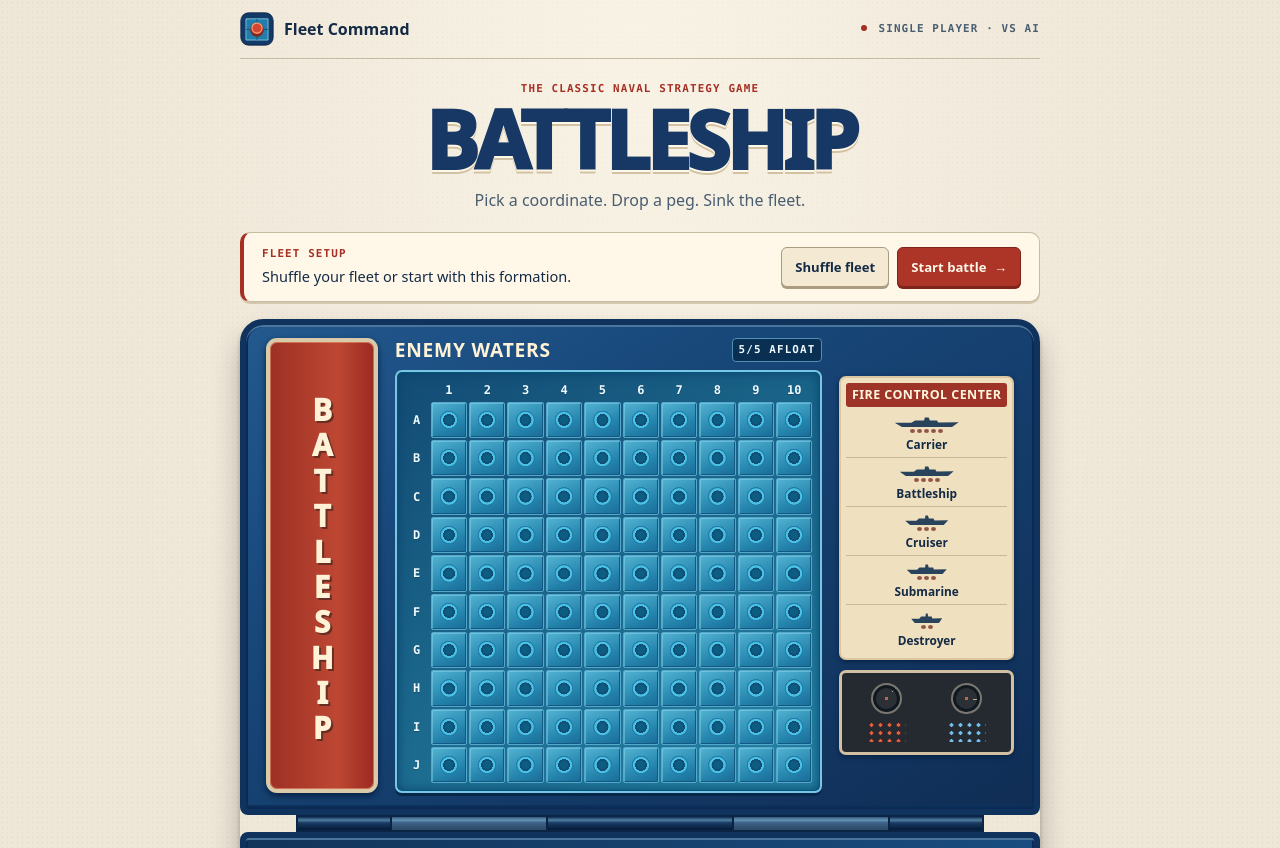
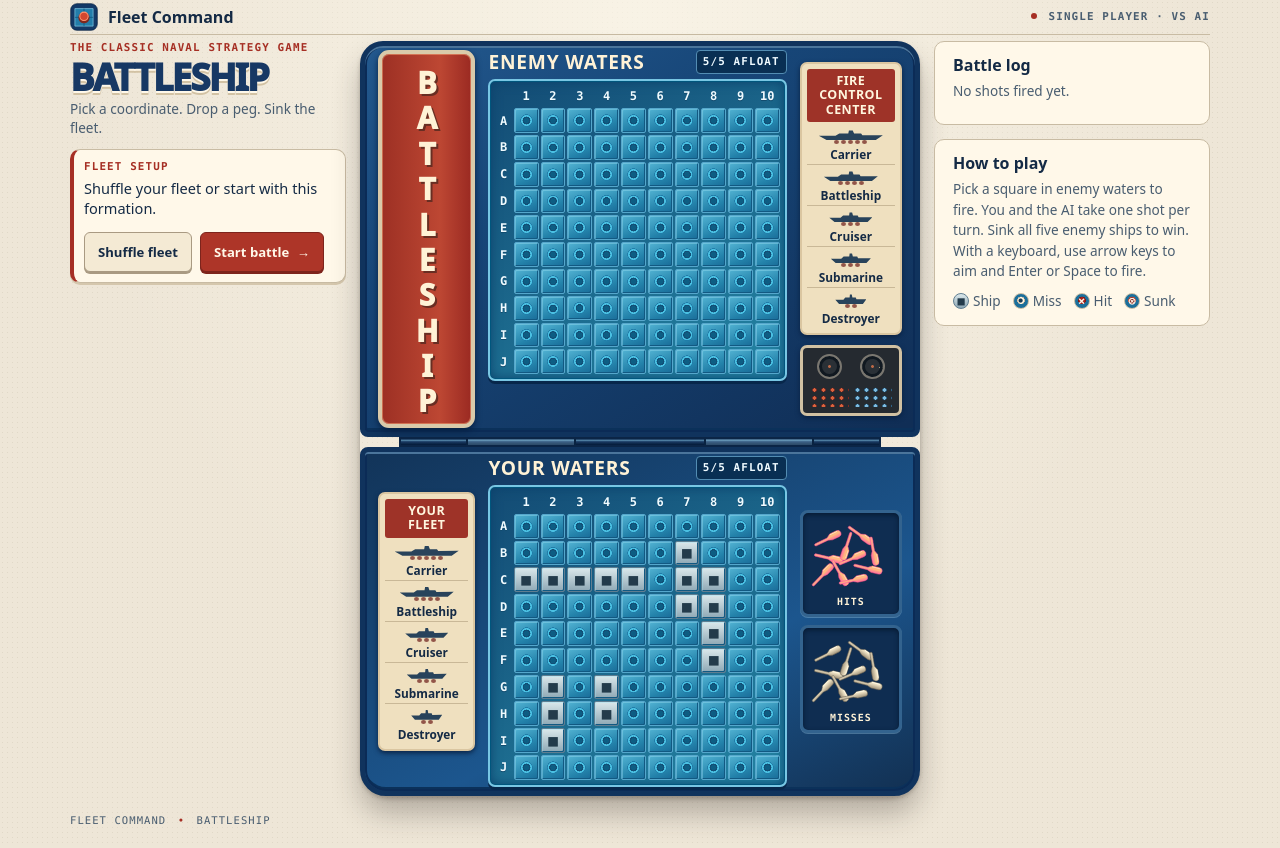
Before and after one commit to Zachstrick/Cognition-Battle-Ship-ZS, a plain HTML site: page index.html in a window 1280 px wide. Shown: the top 848 px of the page. Drawn offline with Linux system fonts and the light colour scheme.

Commit message:
Fit both Battleship boards on a desktop screen (#7)
* Fit the Battleship case on desktop screens

Co-Authored-By: Devin AI <158243242+devin-ai-integration[bot]@users.noreply.github.com>

* Fit the full case on short laptop screens

Co-Authored-By: Devin AI <158243242+devin-ai-integration[bot]@users.noreply.github.com>

---------

Co-authored-by: zachstricker65 <zachstricker65@gmail.com>
Co-authored-by: Devin AI <158243242+devin-ai-integration[bot]@users.noreply.github.com>

```diff
--- a/index.html
+++ b/index.html
@@ -7,7 +7,7 @@
     <meta name="description" content="Play classic Battleship against a tactical computer opponent. No account required.">
     <title>Battleship — Fleet Command</title>
     <link rel="icon" href="./mark.svg?v=5" type="image/svg+xml">
-    <link rel="stylesheet" href="./style.css?v=5">
+    <link rel="stylesheet" href="./style.css?v=6">
     <script type="module" src="./app.mjs?v=4"></script>
   </head>
   <body>
--- a/style.css
+++ b/style.css
@@ -437,6 +437,56 @@ h1 {
 .footer { padding-block: 18px; font: 0.66rem var(--mono); text-transform: uppercase; letter-spacing: 0.1em; color: var(--muted); }
 .footer span { color: var(--accent); padding-inline: 4px; }
 
+@media (width > 600px) {
+  .frame { width: min(100% - 32px, clamp(35rem, 84svh - 12.5rem, 44rem)); }
+  .masthead { padding-block: 4px; }
+  .hero {
+    display: grid;
+    grid-template-columns: auto minmax(0, max-content);
+    justify-content: center;
+    align-items: end;
+    column-gap: 16px;
+    padding-block: 7px;
+    text-align: left;
+  }
+  .hero .eyebrow { grid-area: 1 / 2; }
+  .hero h1 { grid-area: 1 / 1 / span 2; align-self: center; margin: 0; font-size: 2.65rem; }
+  .lede { grid-area: 2 / 2; align-self: start; margin: 2px 0 0; font-size: 0.85rem; }
+  .command { padding-block: 6px; margin-bottom: 8px; }
+  .sector {
+    grid-template-columns: minmax(0, 0.8fr) minmax(0, 2.45fr) minmax(0, 0.84fr);
+    gap: 13px;
+    padding: 4px 13px;
+    border-width: 5px;
+  }
+  .sector-head { margin-bottom: 5px; }
+  .case-hinge { height: 10px; }
+  .board { padding: 5px; }
+  .fleet li { gap: 2px; padding-block: 2px; }
+  .pips { padding-top: 11px; }
+  .instrument-panel { padding-block: 6px; }
+  .dial { width: min(100%, 25px); }
+}
+
+@media (min-width: 1100px) and (max-height: 880px) {
+  .frame { width: min(100% - 32px, 1140px); }
+  .masthead { padding-block: 3px; }
+  .brand img { width: 28px; height: 28px; }
+  main.frame {
+    display: grid;
+    grid-template-columns: minmax(0, 1fr) min(35rem, 54%) minmax(0, 1fr);
+    grid-template-rows: auto 1fr;
+    align-items: start;
+    column-gap: 14px;
+    padding-top: 6px;
+  }
+  .hero { display: block; grid-area: 1 / 1; padding: 0 0 12px; }
+  .hero h1 { margin-block: 4px; font-size: 2.3rem; }
+  .command { display: grid; grid-area: 2 / 1; margin: 0; padding: 10px; }
+  .theater { grid-area: 1 / 2 / span 2; }
+  .briefing { grid-area: 1 / 3 / span 2; grid-template-columns: 1fr; margin-top: 0; }
+}
+
 @media (max-width: 600px) {
   .frame { width: calc(100% - 24px); }
   .briefing { grid-template-columns: 1fr; }
```
